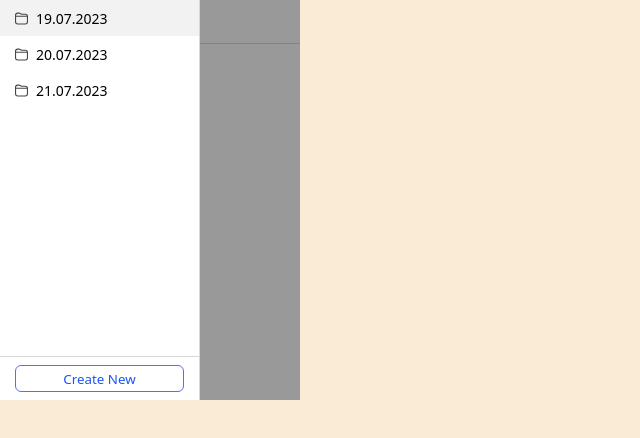
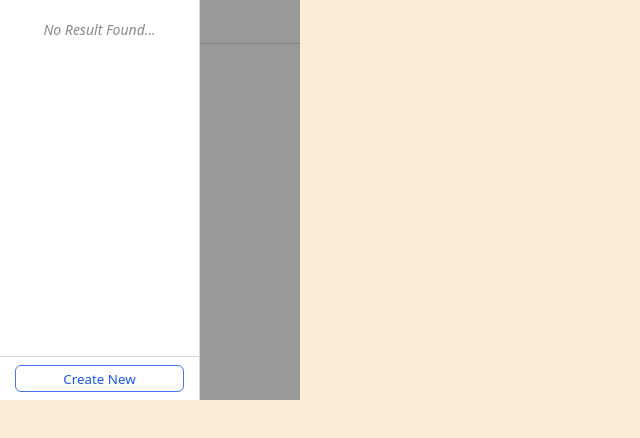
Before and after one commit to can-erturk/todo-list, a browser extension: page index.html in a window 1280 px wide. Shown: the whole page, without its empty margins (0-640 px from the left). Drawn offline with Linux system fonts and the light colour scheme.

Commit message:
Added styles for no data found in sidebar.

```diff
--- a/dist/css/main.css
+++ b/dist/css/main.css
@@ -89,6 +89,19 @@ body{
 
 .sidebar .sidebar-content::-webkit-scrollbar-thumb{
     background-color: #c1c1c1;
+}
+
+.sidebar .sidebar-content .not-found{
+    text-align: center;
+    padding: 20px 0;
+    font-style: italic;
+    color: #898989;
+    font-size: 14px;
+    display: block;
+}
+
+.sidebar .sidebar-content:has(.sidebar-item) .not-found{
+    display: none;
 }
 
 .sidebar .sidebar-content .sidebar-item{
--- a/index.html
+++ b/index.html
@@ -10,30 +10,7 @@
 
         <aside class="sidebar sidebar-open" id="sidebar">
             <div class="sidebar-content" id="sidebarContent">
-                <div class="sidebar-item active">
-                    <span class="icon">
-                        <img src="./dist/img/icons/folder.svg" alt="">
-                    </span>
-                    <span class="name">
-                        19.07.2023
-                    </span>
-                </div>
-                <div class="sidebar-item">
-                    <span class="icon">
-                        <img src="./dist/img/icons/folder.svg" alt="">
-                    </span>
-                    <span class="name">
-                        20.07.2023
-                    </span>
-                </div>
-                <div class="sidebar-item">
-                    <span class="icon">
-                        <img src="./dist/img/icons/folder.svg" alt="">
-                    </span>
-                    <span class="name">
-                        21.07.2023
-                    </span>
-                </div>
+                <div class="not-found">No Result Found...</div>
             </div>
 
             <div class="sidebar-footer">
```
